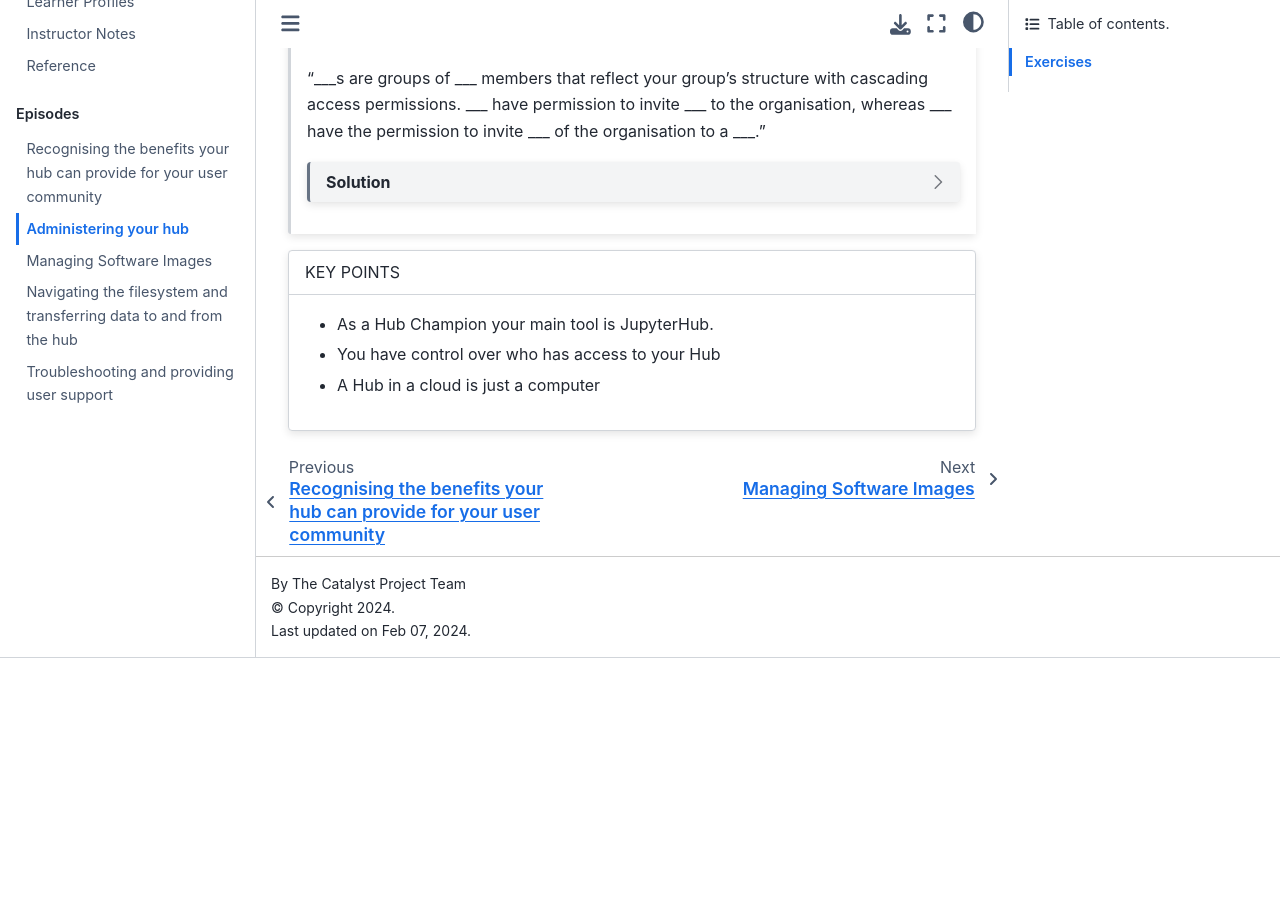
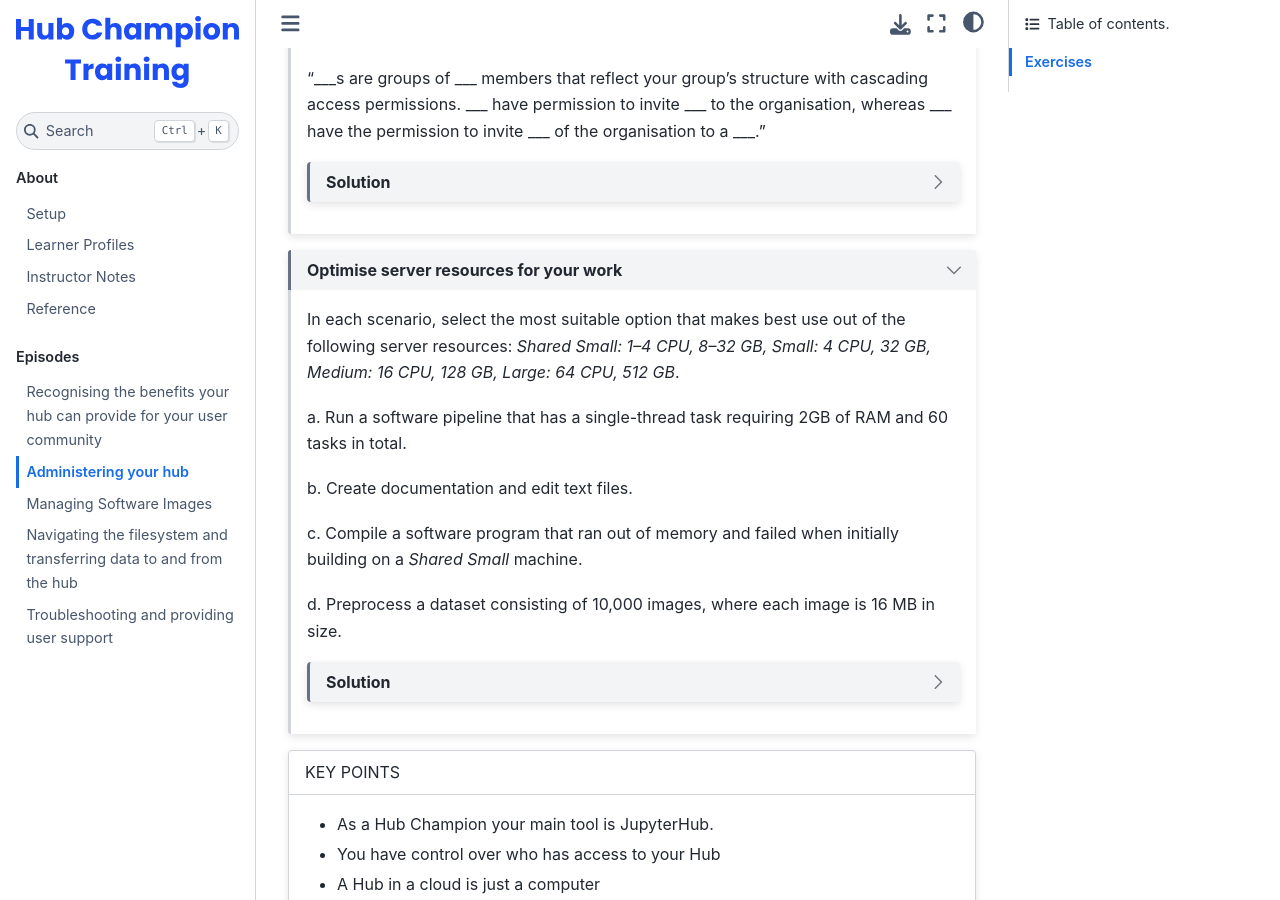
Before and after one commit to czi-catalystproject/hub-champion-training, a Jupyter Book: the page built from episodes/administer_hub.md, in a window 1280 px wide and 900 px high, scrolled down 668 px. Built offline with Jupyter Book 1.0.4 settings and Sphinx 7.4.7 and the Sphinx Book theme 1.1.4, drawn with Linux system fonts in a browser that asks for light colours; nearby versions of some CDN libraries; before the commit the page ends 1326 px from its top, so only the background shows below that.

Commit message:
Add second exercise

```diff
--- a/episodes/administer_hub.md
+++ b/episodes/administer_hub.md
@@ -47,6 +47,32 @@ Fill in the blanks with the following words: *organization, team, maintainers, o
 
 ::::
 
+::::{dropdown} Optimise server resources for your work
+:open:
+
+In each scenario, select the most suitable option that makes best use out of the following server resources: *Shared Small: 1–4 CPU, 8–32 GB, Small: 4 CPU, 32 GB, Medium: 16 CPU, 128 GB, Large: 64 CPU, 512 GB*.
+
+a. Run a software pipeline that has a single-thread task requiring 2GB of RAM and 60 tasks in total.
+
+b. Create documentation and edit text files.
+
+c. Compile a software program that ran out of memory and failed when initially building on a *Shared Small* machine.
+
+d. Preprocess a dataset consisting of 10,000 images, where each image is 16 MB in size.
+
+:::{dropdown} Solution
+a. *Medium: 16 CPU, 128 GB* – the memory required is $ 60 \times 2 \, \mathrm{GB} = 120 \, \mathrm{GB}$, therefore the RAM on a *Medium* machine is sufficient.
+
+b. *Shared Small: 1–4 CPU* – this is not a computationally intensive task so a machine shared with other users is sufficient.
+
+c. *Small: 4 CPU, 32 GB* – the task failed on a *Shared Small* machine and we recommend sizing up incrementally if you are unsure of the server resources you need.
+
+d. *Large: 64 CPU, 512 GB* – the total dataset size is $10000 \times 16 = 160 000 \, \mathrm{MB} = 160 \, \mathrm{GB}$, which is too large for the *Medium* machine to hold in memory at once. Alternatively, you could chunk up your dataset and preprocess each batch on a smaller machine, which is much slower. Image preprocessing is often a CPU bound process in deep learning workflows, so a *Large* machine with more CPU cores is appropriate.
+
+:::
+
+::::
+
 :::{card}
 KEY POINTS
 ^^^
```
